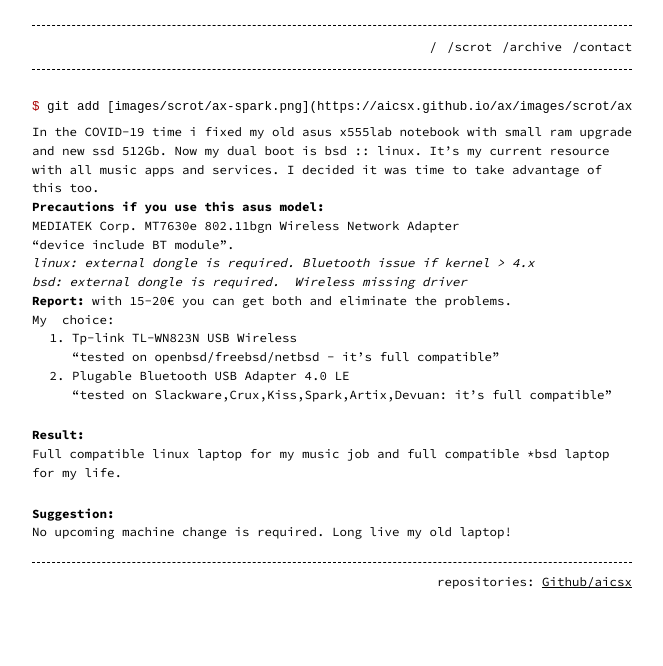
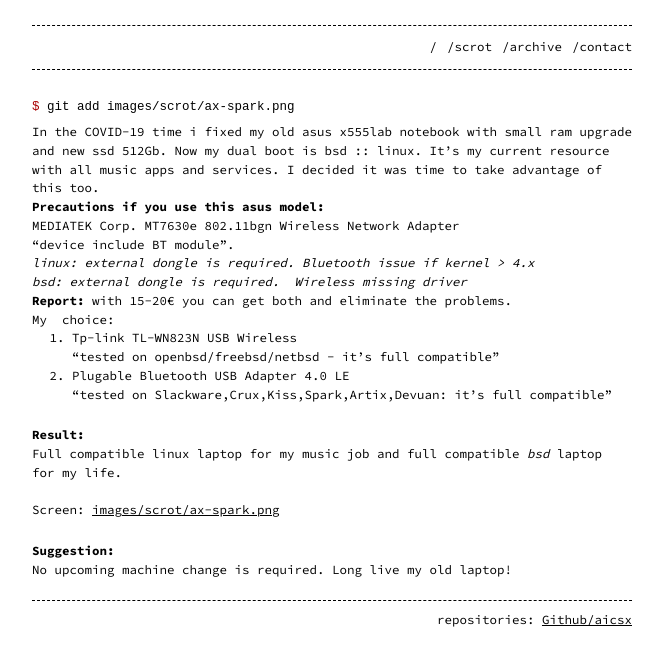
Before and after one commit to aicsx/ax, a Jekyll site: the page built from _posts/2020-12-07-git-add-ax-spark.md, in a window 1280 px wide. Shown: the top 666 px of the page, without its empty margins (308-971 px from the left). Built offline with Jekyll 4.4.1, drawn with Linux system fonts in a browser that asks for light colours; some of the changed lines change nothing that is shown.

Commit message:
re-update

```diff
--- a/_posts/2020-12-07-git-add-ax-spark.md
+++ b/_posts/2020-12-07-git-add-ax-spark.md
@@ -5,7 +5,7 @@ date:   2020-12-07 12:20:10 +0200
 categories: blog
 ---
 {% highlight bash %}
-$ git add [images/scrot/ax-spark.png](https://aicsx.github.io/ax/images/scrot/ax-spark.png)
+$ git add images/scrot/ax-spark.png
 {% endhighlight %}
 In the COVID-19 time i fixed my old asus x555lab notebook with small ram upgrade and new ssd 512Gb. Now my dual boot is bsd :: linux. It's my current resource with all music apps and services. I decided it was time to take advantage of this too.
 
@@ -30,10 +30,8 @@ My  choice:
 
    "tested on Slackware,Crux,Kiss,Spark,Artix,Devuan: it's full compatible"
 
-#### Result:
-
-Full compatible linux laptop for my music job and full compatible *bsd laptop for my life.
-
-#### Suggestion:
-
+### Result:
+Full compatible linux laptop for my music job and full compatible _bsd_ laptop for my life.
+Screen: [images/scrot/ax-spark.png](https://aicsx.github.io/ax/images/scrot/ax-spark.png)
+### Suggestion:
 No upcoming machine change is required. Long live my old laptop!
```
